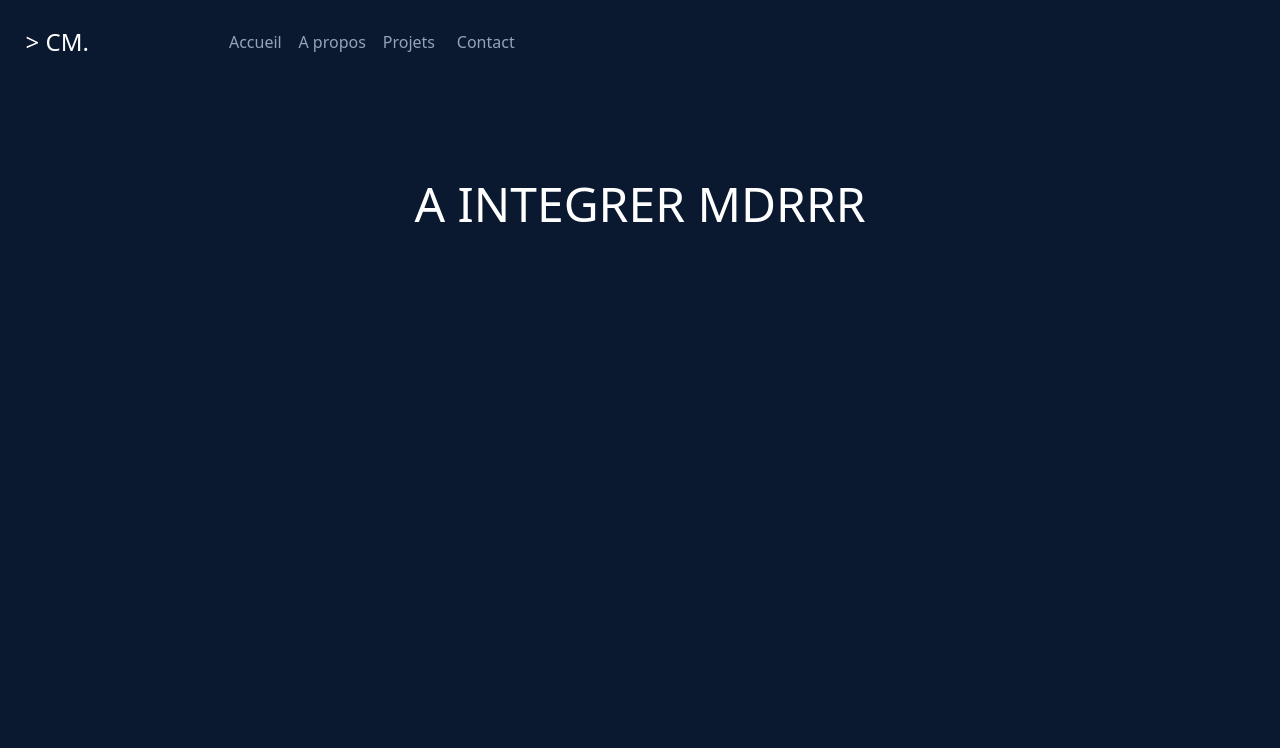
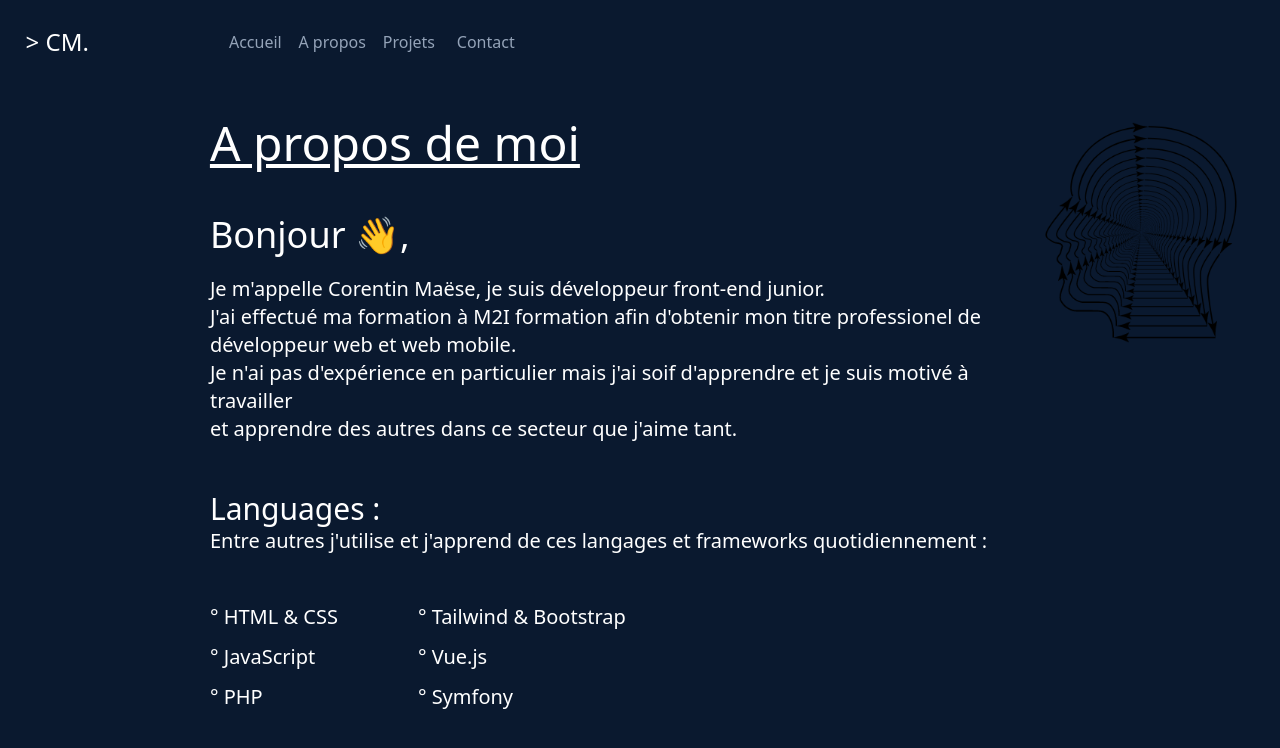
Before and after one commit to Heafold/PersonalWebsite, a Vue app: page /about in a window 1280 px wide. Shown: the top 748 px of the page. Built offline with nearby package versions, Linux system fonts and the light colour scheme.

Commit message:
integration-AboutPage

```diff
--- a/src/components/XAbout.vue
+++ b/src/components/XAbout.vue
@@ -1,20 +1,54 @@
 <template>
-
-    <div>
-        <XHeader></XHeader>
-        <p class="text-white text-5xl text-center mt-[10%]">A INTEGRER MDRRR</p>
+  <div>
+    <XHeader></XHeader>
+    <div class="flex ml-[15%] mt-[5%] text-white text-xl">
+      <div>
+        <h1 class="mb-12 text-5xl underline">A propos de moi</h1>
+        <p class="text-4xl mb-5">Bonjour 👋,</p>
+        <p>
+          Je m'appelle Corentin Maëse, je suis développeur front-end junior.
+        </p>
+        <p>
+          J'ai effectué ma formation à M2I formation afin d'obtenir mon titre
+          professionel de développeur web et web mobile.
+        </p>
+        <p>
+          Je n'ai pas d'expérience en particulier mais j'ai soif d'apprendre et
+          je suis motivé à travailler
+        </p>
+        <p>et apprendre des autres dans ce secteur que j'aime tant.</p>
+        <h2 class="mt-12 text-3xl">Languages :</h2>
+        <p class="mb-12">Entre autres j'utilise et j'apprend de ces langages et frameworks quotidiennement :</p>
+        <div class="flex">
+          <div class="mr-20">
+            <ul>
+              <li class="mb-3">° HTML & CSS</li>
+              <li class="mb-3">° JavaScript</li>
+              <li>° PHP</li>
+            </ul>
+          </div>
+          <div>
+            <ul>
+              <li class="mb-3"> ° Tailwind & Bootstrap</li>
+              <li class="mb-3">° Vue.js</li>
+              <li>° Symfony</li>
+            </ul>
+          </div>
+        </div>
+      </div>
+      <div >
+          <img src="../assets/visage.png" >
+      </div>
     </div>
-
+  </div>
 </template>
 
 <script>
-import XHeader from './XHeader.vue'
+import XHeader from "./XHeader.vue";
 export default {
-  name: 'XAbout',
+  name: "XAbout",
   components: {
     XHeader,
-}
-
-
-}
+  },
+};
 </script>
--- a/src/components/XHeader.vue
+++ b/src/components/XHeader.vue
@@ -5,7 +5,7 @@
         <div class="flex ml-32 justify-around w-3/12">
             <h2 class="text-slate-400 hover:text-slate-200 cursor-pointer hover:bg-slate-800 w-20 text-center p-1 rounded "><router-link to="/">Accueil</router-link></h2>
             <h2 class="text-slate-400 hover:text-slate-200 cursor-pointer hover:bg-slate-800 w-20 text-center p-1 rounded"><router-link to="/about">A propos</router-link></h2>
-            <h2 class="text-slate-400 hover:text-slate-200 cursor-pointer hover:bg-slate-800 w-20 text-center p-1 rounded ">Projets</h2>
+            <h2 class="text-slate-400 hover:text-slate-200 cursor-pointer hover:bg-slate-800 w-20 text-center p-1 rounded "><router-link to="/project">Projets</router-link></h2>
             <h2 class="text-slate-400 hover:text-slate-200 cursor-pointer hover:bg-slate-800 w-20 text-center p-1 rounded">Contact</h2>
         </div>
     </div>
--- /dev/null
+++ b/src/components/XProject.vue
@@ -0,0 +1,20 @@
+<template>
+
+    <div>
+        <XHeader></XHeader>
+        <p class="text-white text-5xl text-center mt-[10%]">A INTEGRER MDRRR</p>
+    </div>
+
+</template>
+
+<script>
+import XHeader from './XHeader.vue'
+export default {
+  name: 'XAbout',
+  components: {
+    XHeader,
+}
+
+
+}
+</script>
--- a/src/main.js
+++ b/src/main.js
@@ -4,6 +4,7 @@ import './index.css'
 import { createRouter, createWebHistory } from 'vue-router'
 import XHome from './components/XHome.vue'
 import XAbout from './components/XAbout.vue'
+import XProject from './components/XProject.vue'
 
 const router = createRouter({
 
@@ -11,6 +12,7 @@ const router = createRouter({
     routes: [
         { path: '/', component: XHome },
         { path: '/about', component: XAbout },
+        { path: '/project', component: XProject}
     ],
   })
 
```
